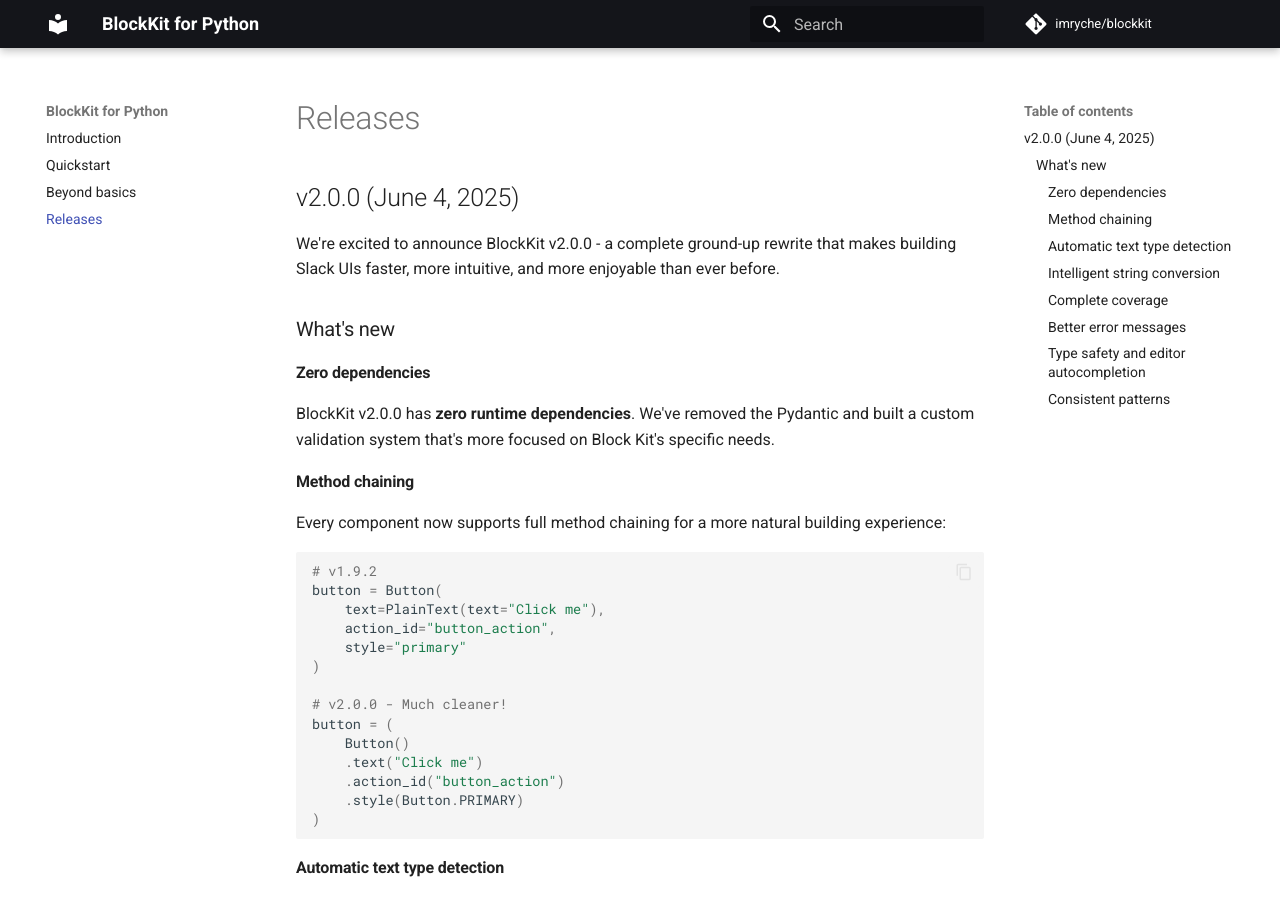
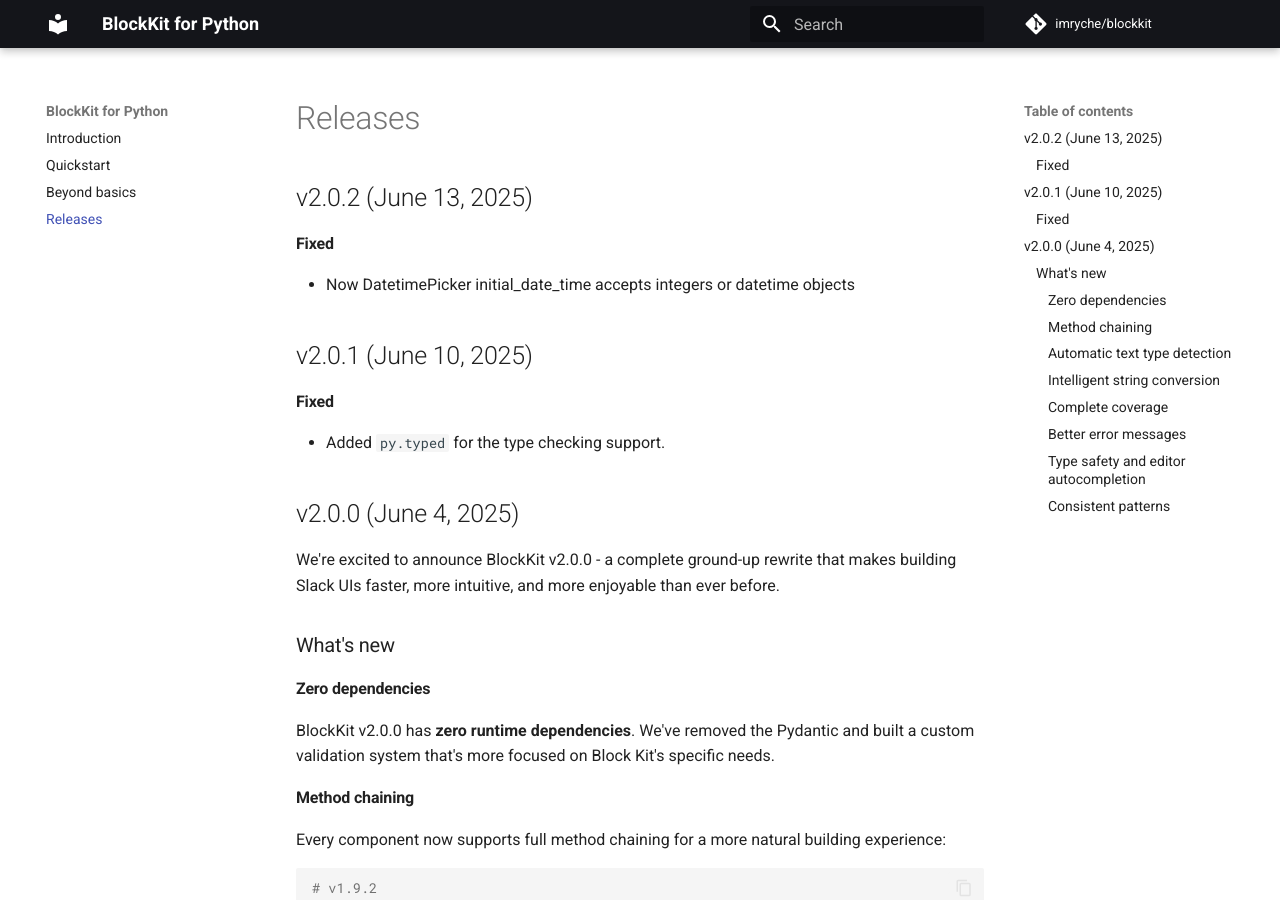
Before and after one commit to imryche/blockkit, an MkDocs documentation site: the page built from docs/releases.md, in a window 1280 px wide and 900 px high. Built offline with MkDocs 1.6.1 and Material for MkDocs 9.7.7, drawn with Linux system fonts in a browser that asks for light colours; comment, search, counter and statistics services are not loaded.

```diff
--- a/docs/releases.md
+++ b/docs/releases.md
@@ -1,3 +1,15 @@
+## v2.0.2 (June 13, 2025)
+
+#### Fixed
+
+- Now DatetimePicker initial_date_time accepts integers or datetime objects
+
+## v2.0.1 (June 10, 2025)
+
+#### Fixed
+
+- Added `py.typed` for the type checking support.
+
 ## v2.0.0 (June 4, 2025)
 
 We're excited to announce BlockKit v2.0.0 - a complete ground-up rewrite that
--- a/pyproject.toml
+++ b/pyproject.toml
@@ -4,7 +4,7 @@
 
 [project]
 name = "blockkit"
-version = "2.0.1"
+version = "2.0.2"
 authors = [{ name = "Dima Czernyszow", email = "imryche13@gmail.com" }]
 description = "A fast way to build Block Kit interfaces in Python"
 readme = "README.md"
```
Also changed, not shown: 3 other files.
